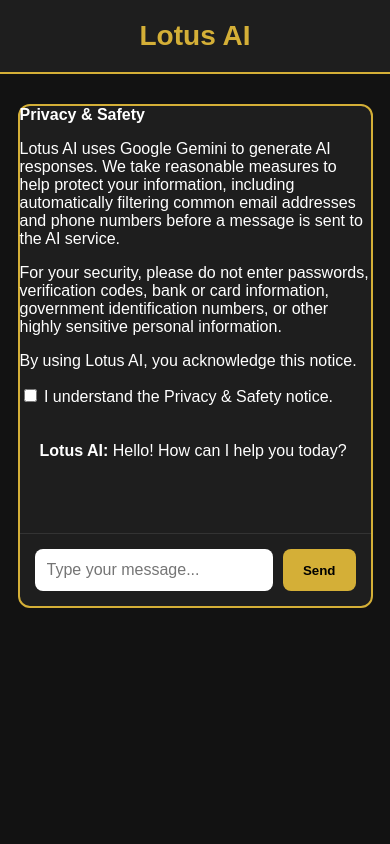
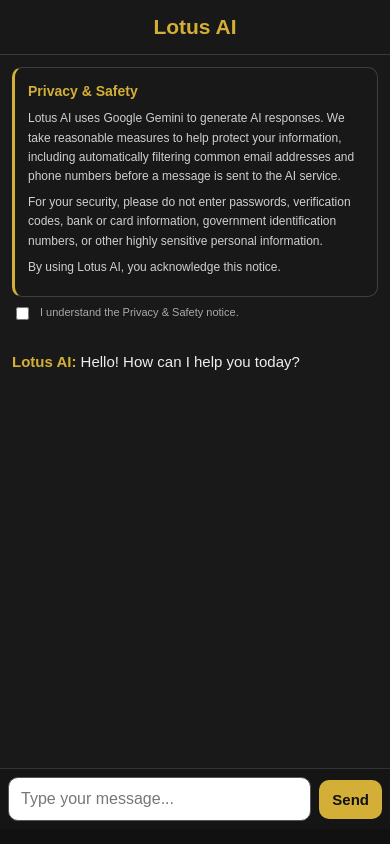
Before and after one commit to Sarika234234/Lotus-AI-, a Flask app: page / in a window 390 px wide. Run offline with Flask 3, Linux system fonts and the light colour scheme.

Commit message:
Refactor CSS for improved styling and layout

```diff
--- a/static/style.css
+++ b/static/style.css
@@ -1,59 +1,378 @@
-body{
-    margin:0;
-    padding:0;
-    background:#121212;
-    font-family:Arial, sans-serif;
-    color:white;
+* {
+    box-sizing: border-box;
 }
 
-.header{
-    background:#1e1e1e;
-    color:#D4AF37;
-    text-align:center;
-    padding:20px;
-    font-size:28px;
-    font-weight:bold;
-    border-bottom:2px solid #D4AF37;
+html,
+body {
+    margin: 0;
+    padding: 0;
+    width: 100%;
+    height: 100%;
 }
 
-.chat-container{
-    width:90%;
-    max-width:800px;
-    height:500px;
-    margin:30px auto;
-    background:#1e1e1e;
-    border:2px solid #D4AF37;
-    border-radius:12px;
-    display:flex;
-    flex-direction:column;
+body {
+    font-family: Arial, Helvetica, sans-serif;
+    background: #111111;
+    color: #f5f5f5;
 }
 
-.messages{
-    flex:1;
-    padding:20px;
-    overflow-y:auto;
+/* Header */
+.header {
+    width: 100%;
+    padding: 18px 30px;
+    background: #181818;
+    color: #d4af37;
+    text-align: center;
+    font-size: 28px;
+    font-weight: 700;
+    border-bottom: 1px solid #3b3b3b;
 }
 
-.input-area{
-    display:flex;
-    padding:15px;
-    border-top:1px solid #333;
+/* Main chat window */
+.chat-container {
+    width: min(900px, 92%);
+    height: calc(100vh - 100px);
+    min-height: 500px;
+    margin: 25px auto;
+
+    display: flex;
+    flex-direction: column;
+
+    background: #191919;
+    border: 1px solid #3d3d3d;
+    border-radius: 16px;
+    overflow: hidden;
+
+    box-shadow: 0 10px 35px rgba(0, 0, 0, 0.45);
 }
 
-input{
-    flex:1;
-    padding:12px;
-    border:none;
-    border-radius:8px;
-    font-size:16px;
+/* Privacy notice */
+.privacy-notice {
+    margin: 18px 20px 8px 20px;
+    padding: 14px 16px;
+
+    background: #181818;
+    border: 1px solid #3f3f3f;
+    border-left: 3px solid #d4af37;
+    border-radius: 10px;
+
+    color: #cfcfcf;
+    font-size: 13px;
+    line-height: 1.6;
 }
 
-button{
-    margin-left:10px;
-    padding:12px 20px;
-    background:#D4AF37;
-    color:black;
-    border:none;
-    border-radius:8px;
-    font-weight:bold;
+.privacy-notice strong {
+    display: block;
+    margin-bottom: 5px;
+
+    color: #d4af37;
+    font-size: 15px;
+    font-weight: 700;
 }
+
+.privacy-notice p {
+    margin: 7px 0;
+}
+
+/* Privacy checkbox */
+.privacy-consent {
+    display: flex;
+    align-items: flex-start;
+    gap: 8px;
+
+    margin: 0 20px 15px 20px;
+
+    color: #aaaaaa;
+    font-size: 12px;
+    line-height: 1.5;
+
+    cursor: pointer;
+}
+
+.privacy-consent input {
+    margin-top: 3px;
+    accent-color: #d4af37;
+}
+
+/* Messages */
+.messages {
+    flex: 1;
+    overflow-y: auto;
+    padding: 28px;
+    scroll-behavior: smooth;
+}
+
+.messages p {
+    margin: 0 0 20px 0;
+    font-size: 17px;
+    line-height: 1.7;
+    color: #eeeeee;
+}
+
+.messages b {
+    color: #d4af37;
+    font-weight: 700;
+}
+
+/* AI response */
+.ai-response {
+    margin: 0 0 24px 0;
+    padding: 18px 20px;
+
+    background: #202020;
+    border-left: 3px solid #d4af37;
+    border-radius: 10px;
+
+    color: #f2f2f2;
+    font-size: 18px;
+    line-height: 1.8;
+    font-weight: 500;
+}
+
+/* AI headings */
+.ai-response h2 {
+    margin: 5px 0 14px 0;
+    color: #d4af37;
+    font-size: 23px;
+    font-weight: 800;
+}
+
+.ai-response h3 {
+    margin: 20px 0 10px 0;
+    color: #d4af37;
+    font-size: 20px;
+    font-weight: 800;
+}
+
+.ai-response h4 {
+    margin: 18px 0 8px 0;
+    color: #e6c65c;
+    font-size: 18px;
+    font-weight: 800;
+}
+
+/* Bold text */
+.ai-response strong {
+    color: #e6c65c;
+    font-weight: 800;
+}
+
+/* Numbered steps */
+.numbered-item {
+    margin: 10px 0;
+    padding-left: 5px;
+    color: #f2f2f2;
+}
+
+.numbered-item strong {
+    color: #d4af37;
+    margin-right: 5px;
+}
+
+/* Bullet points */
+.bullet-item {
+    margin: 8px 0;
+    padding-left: 8px;
+    color: #f2f2f2;
+}
+
+/* Input area */
+.input-area {
+    display: flex;
+    align-items: center;
+    gap: 12px;
+
+    padding: 15px 18px;
+
+    background: #151515;
+    border-top: 1px solid #333333;
+}
+
+#message {
+    flex: 1;
+    min-width: 0;
+
+    padding: 14px 16px;
+
+    border: 1px solid #555555;
+    border-radius: 10px;
+
+    background: #ffffff;
+    color: #111111;
+
+    font-size: 16px;
+    outline: none;
+}
+
+#message:focus {
+    border-color: #d4af37;
+    box-shadow: 0 0 0 2px rgba(212, 175, 55, 0.15);
+}
+
+#message::placeholder {
+    color: #777777;
+}
+
+/* Send button */
+button {
+    flex-shrink: 0;
+
+    padding: 13px 22px;
+
+    border: none;
+    border-radius: 10px;
+
+    background: #d4af37;
+    color: #111111;
+
+    font-size: 16px;
+    font-weight: 700;
+
+    cursor: pointer;
+    transition: 0.2s ease;
+}
+
+button:hover {
+    background: #e6c65c;
+}
+
+button:active {
+    transform: scale(0.97);
+}
+
+/* Scrollbar */
+.messages::-webkit-scrollbar {
+    width: 7px;
+}
+
+.messages::-webkit-scrollbar-track {
+    background: #191919;
+}
+
+.messages::-webkit-scrollbar-thumb {
+    background: #555555;
+    border-radius: 10px;
+}
+
+.messages::-webkit-scrollbar-thumb:hover {
+    background: #d4af37;
+}
+
+/* Desktop / Laptop */
+@media (min-width: 769px) {
+
+    .chat-container {
+        width: min(900px, 92%);
+    }
+
+    .messages {
+        padding: 30px;
+    }
+
+    .messages p {
+        font-size: 18px;
+    }
+}
+
+/* Mobile */
+@media (max-width: 768px) {
+
+    .header {
+        padding: 15px 10px;
+        font-size: 23px;
+    }
+
+    .chat-container {
+        width: 100%;
+        height: calc(100vh - 70px);
+        min-height: 0;
+
+        margin: 0;
+
+        border: none;
+        border-radius: 0;
+        box-shadow: none;
+    }
+
+    .messages {
+        padding: 18px 15px;
+    }
+
+    .messages p {
+        font-size: 16px;
+        line-height: 1.65;
+        margin-bottom: 18px;
+    }
+
+    .privacy-notice {
+        margin: 12px 12px 7px 12px;
+        padding: 12px 13px;
+        font-size: 12px;
+    }
+
+    .privacy-notice strong {
+        font-size: 14px;
+    }
+
+    .privacy-consent {
+        margin: 0 12px 12px 12px;
+        font-size: 11px;
+    }
+
+    .ai-response {
+        padding: 15px;
+        font-size: 16px;
+        line-height: 1.7;
+    }
+
+    .ai-response h2 {
+        font-size: 21px;
+    }
+
+    .ai-response h3 {
+        font-size: 19px;
+    }
+
+    .ai-response h4 {
+        font-size: 17px;
+    }
+
+    .input-area {
+        padding: 10px;
+        gap: 8px;
+    }
+
+    #message {
+        padding: 12px;
+        font-size: 16px;
+    }
+
+    button {
+        padding: 12px 16px;
+        font-size: 15px;
+    }
+}
+
+/* Very small phones */
+@media (max-width: 400px) {
+
+    .header {
+        font-size: 21px;
+    }
+
+    .messages {
+        padding: 15px 12px;
+    }
+
+    .messages p {
+        font-size: 15px;
+    }
+
+    .input-area {
+        padding: 8px;
+    }
+
+    button {
+        padding: 11px 13px;
+    }
+}
```
